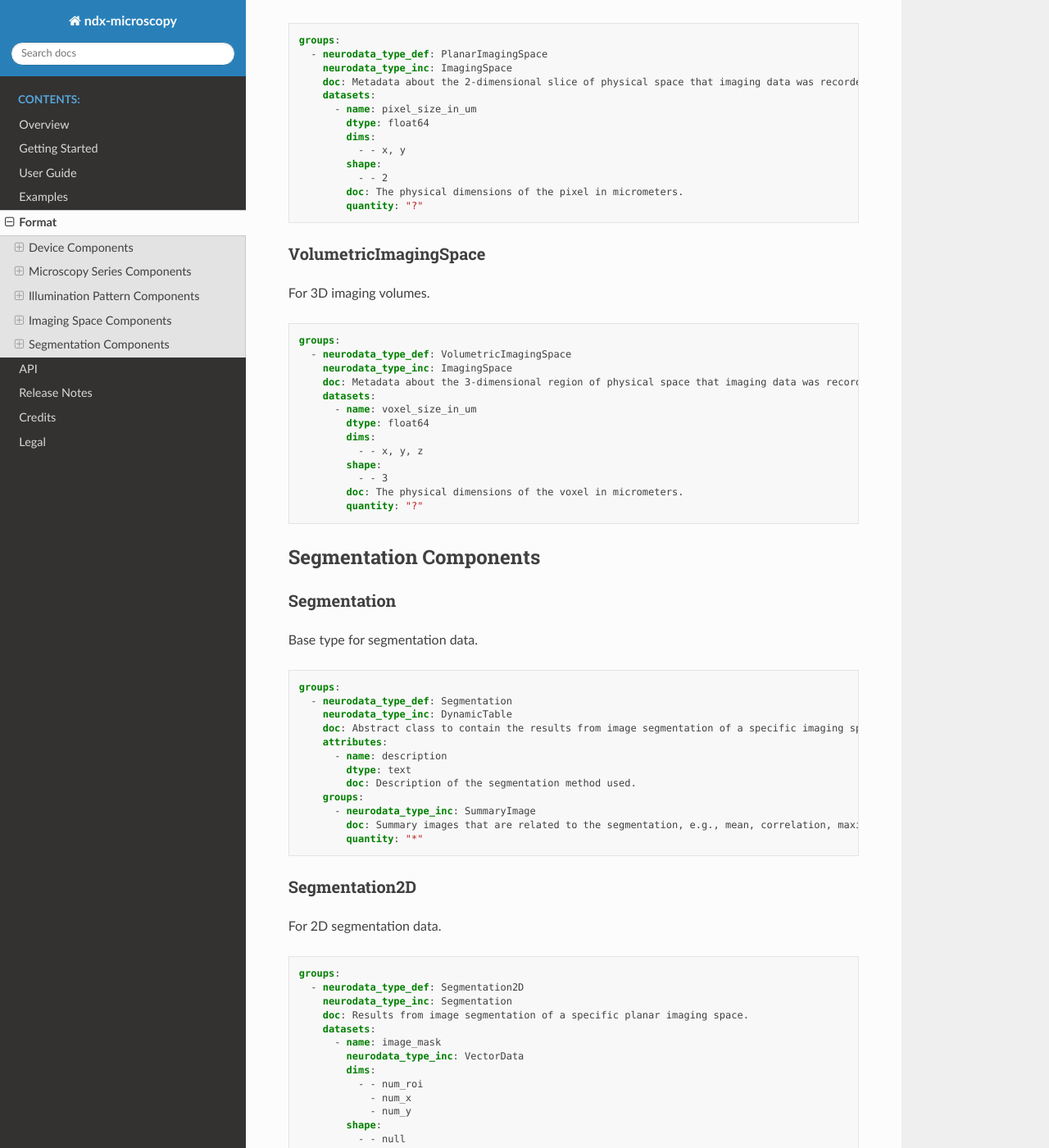
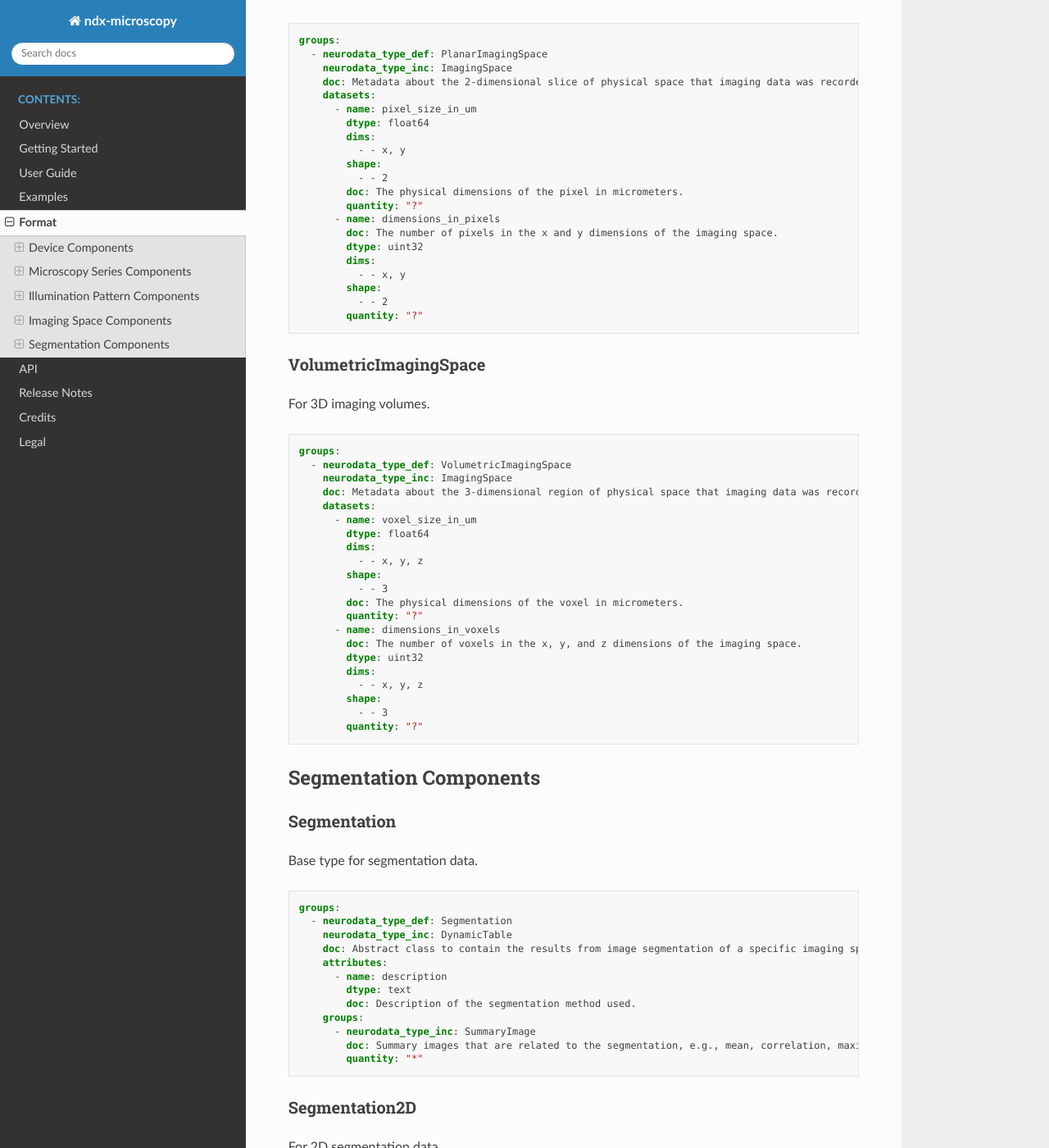
Before and after one commit to catalystneuro/ndx-microscopy, a Sphinx documentation site: the page built from docs/source/format.rst, in a window 1280 px wide and 1400 px high, scrolled down 6661 px. Shown: the whole window at 82% size. Built offline with Sphinx 7.4.7 and the Read the Docs theme 3.1.0, drawn with Linux system fonts in a browser that asks for light colours.

Commit message:
Add dimension attribute to ImagingSpace (#62)
* add dimensions_in_pixels and dimensions_in_voxels

* update mock functions

* update README

* update docs

* update notebooks

* update changelog

```diff
--- a/docs/source/format.rst
+++ b/docs/source/format.rst
@@ -373,6 +373,14 @@
               - - 2
             doc: The physical dimensions of the pixel in micrometers.
             quantity: "?"
+          - name: dimensions_in_pixels
+            doc: The number of pixels in the x and y dimensions of the imaging space.
+            dtype: uint32
+            dims:
+              - - x, y
+            shape:
+              - - 2
+            quantity: "?"
 
 VolumetricImagingSpace
 ^^^^^^^^^^^^^^^^^^^
@@ -392,6 +400,14 @@
             shape:
               - - 3
             doc: The physical dimensions of the voxel in micrometers.
+            quantity: "?"
+          - name: dimensions_in_voxels
+            doc: The number of voxels in the x, y, and z dimensions of the imaging space.
+            dtype: uint32
+            dims:
+              - - x, y, z
+            shape:
+              - - 3
             quantity: "?"
 
 Segmentation Components
--- a/docs/source/getting_started.rst
+++ b/docs/source/getting_started.rst
@@ -248,6 +248,7 @@
         name='cortex_plane',
         description='Layer 2/3 of visual cortex',
         pixel_size_in_um=[1.0, 1.0],
+        dimensions_in_pixels=[512, 512],
         origin_coordinates=[-1.2, -0.6, -2.0],
         illumination_pattern=line_scan  # Include the illumination pattern
     )
--- a/docs/source/user_guide.rst
+++ b/docs/source/user_guide.rst
@@ -235,6 +235,7 @@
            name='cortex_plane',
            description='Layer 2/3 of visual cortex',
            pixel_size_in_um=[1.0, 1.0],        # x, y spacing
+           dimensions_in_pixels=[512, 512],    # width, height in pixels
            origin_coordinates=[-1.2, -0.6, -2.0], # relative to bregma
            location='Visual cortex',
            reference_frame='bregma',
@@ -260,6 +261,7 @@
            name='cortex_volume',
            description='Visual cortex volume',
            voxel_size_in_um=[1.0, 1.0, 2.0],   # x, y, z spacing
+           dimensions_in_voxels=[512, 512, 100], # width, height, depth in voxels
            origin_coordinates=[-1.2, -0.6, -2.0],
            location='Visual cortex',
            reference_frame='bregma',
@@ -344,6 +346,7 @@
         name='cortex_plane',
         description='Layer 2/3 of visual cortex',
         pixel_size_in_um=[1.0, 1.0],        # x, y spacing
+        dimensions_in_pixels=[512, 512],    # width, height in pixels
         origin_coordinates=[-1.2, -0.6, -2.0], # relative to bregma
         location='Visual cortex',
         reference_frame='bregma',
@@ -424,6 +427,7 @@
         name='hippo_plane',
         description='CA1 region of hippocampus',
         pixel_size_in_um=[1.0, 1.0],
+        dimensions_in_pixels=[512, 512],  # width, height in pixels
         origin_coordinates=[-1.8, 2.0, 1.2],
         location='Hippocampus, CA1 region',
         reference_frame='bregma',
@@ -505,6 +509,7 @@
         name='cortex_volume',
         description='Visual cortex volume',
         voxel_size_in_um=[1.0, 1.0, 2.0],   # x, y, z spacing
+        dimensions_in_voxels=[512, 512, 100], # width, height, depth in voxels
         origin_coordinates=[-1.2, -0.6, -2.0],
         location='Visual cortex',
         reference_frame='bregma',
```
Also changed, not shown: CHANGELOG.md (+1 -0 lines), README.md (+2 -0 lines), docs/source/examples.rst (+23 -19 lines), 6 other files.
